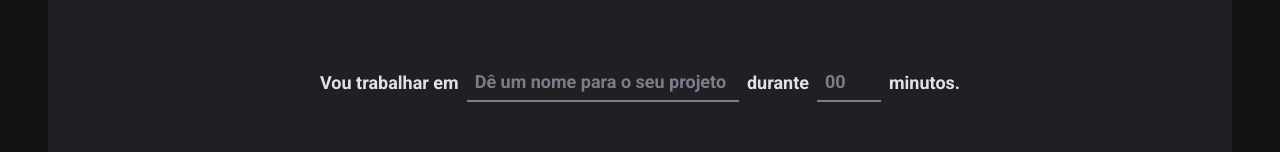
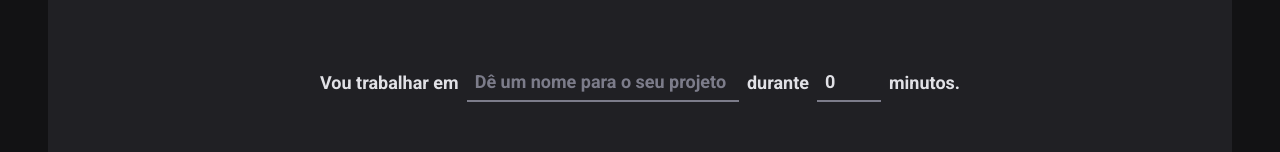
Before and after one commit to klismanmelo/timer-ReactJS, a React (Vite) app: page / in a window 1280 px wide. Shown: the part 162-314 px from the top of the page. Built offline with nearby package versions, Linux system fonts and the light colour scheme.

Commit message:
Typescript no formulário

```diff
--- a/src/pages/Home/index.tsx
+++ b/src/pages/Home/index.tsx
@@ -14,12 +14,18 @@ import {
 
 const newCycleFormValidationSchema = zod.object({
   task: zod.string().min(1, 'Informe a tarefa!'),
-  MinutesAmountInput: zod.number().min(5).max(60),
+  minutesAmount: zod.number().min(5).max(60),
 })
 
+type NewCycleFormData = zod.infer<typeof newCycleFormValidationSchema>
+
 export function Home() {
-  const { register, handleSubmit, watch } = useForm({
+  const { register, handleSubmit, watch } = useForm<NewCycleFormData>({
     resolver: zodResolver(newCycleFormValidationSchema),
+    defaultValues: {
+      task: '',
+      minutesAmount: 0,
+    },
   })
 
   function handleCreateNewCycle(data: any) {
--- a/src/pages/Home/styles.ts
+++ b/src/pages/Home/styles.ts
@@ -20,7 +20,7 @@ export const FormContainer = styled.div`
   align-items: center;
   justify-content: center;
   gap: 0.5rem;
-  color: ${(props) => props.theme['gray-100']};
+  color: ${(props: any) => props.theme['gray-100']};
   font-size: 1.125rem;
   font-weight: bold;
   flex-wrap: wrap;
@@ -30,18 +30,18 @@ export const CountdownContainer = styled.div`
   font-family: 'Roboto Mono', monospace;
   font-size: 10rem;
   line-height: 8rem;
-  color: ${(props) => props.theme['gray-100']};
+  color: ${(props: any) => props.theme['gray-100']};
   display: flex;
   gap: 1rem;
   span {
-    background: ${(props) => props.theme['gray-700']};
+    background: ${(props: any) => props.theme['gray-700']};
     padding: 2rem 1rem;
     border-radius: 8px;
   }
 `
 export const Separator = styled.div`
   padding: 2rem 0;
-  color: ${(props) => props.theme['green-500']};
+  color: ${(props: any) => props.theme['green-500']};
   width: 4rem;
   overflow: hidden;
   display: flex;
@@ -51,17 +51,17 @@ const BaseInput = styled.input`
   background: transparent;
   height: 2.5rem;
   border: 0;
-  border-bottom: 2px solid ${(props) => props.theme['gray-500']};
+  border-bottom: 2px solid ${(props: any) => props.theme['gray-500']};
   font-weight: bold;
   font-size: 1.125rem;
   padding: 0 0.5rem;
-  color: ${(props) => props.theme['gray-100']};
+  color: ${(props: any) => props.theme['gray-100']};
   &:focus {
     box-shadow: none;
-    border-color: ${(props) => props.theme['green-500']};
+    border-color: ${(props: any) => props.theme['green-500']};
   }
   &::placeholder {
-    color: ${(props) => props.theme['gray-500']};
+    color: ${(props: any) => props.theme['gray-500']};
   }
 `
 
@@ -86,13 +86,13 @@ export const StartCountdownButton = styled.button`
   gap: 0.5rem;
   font-weight: bold;
   cursor: pointer;
-  background: ${(props) => props.theme['green-500']};
-  color: ${(props) => props.theme['gray-100']};
+  background: ${(props: any) => props.theme['green-500']};
+  color: ${(props: any) => props.theme['gray-100']};
   &:disabled {
     opacity: 0.7;
     cursor: not-allowed;
   }
   &:not(:disabled):hover {
-    background: ${(props) => props.theme['green-700']};
+    background: ${(props: any) => props.theme['green-700']};
   }
 `
```
